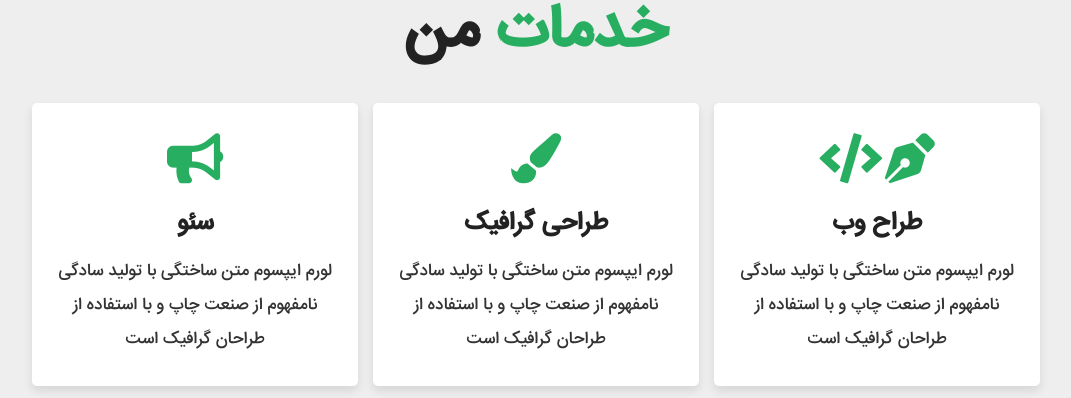
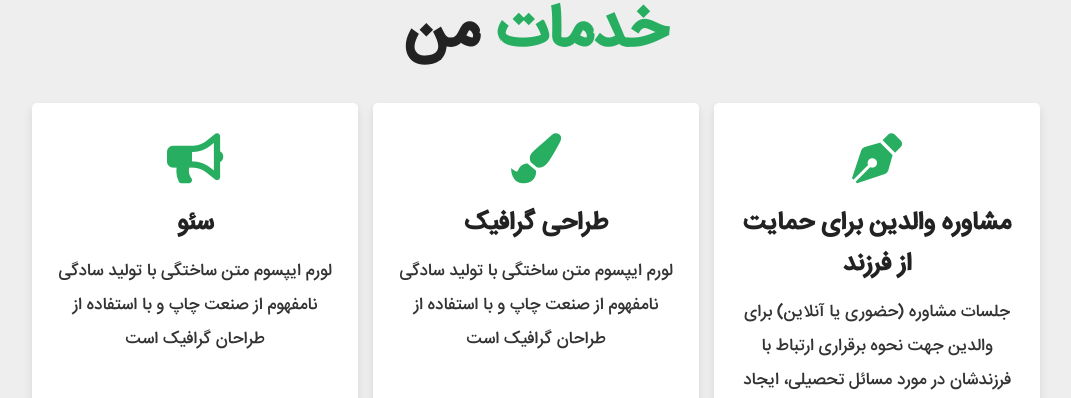
Before and after one commit to Fereidunian/fereidunian.github.io, a plain HTML site: page index.html in a window 1280 px wide. Shown: the part 1637-2035 px from the top of the page, without its empty margins (79-1150 px from the left). Drawn offline with nearby package versions, Linux system fonts and the light colour scheme; files whose address does not match are found by name.

Commit message:
Update index.html

```diff
--- a/index.html
+++ b/index.html
@@ -93,10 +93,9 @@
     <div class="box-container">
 
         <div class="box tilt">
-<i class="fa fa-pen-nib"></i>
-            <i class="fas fa-code"></i>
-            <h3>طراح وب</h3>
-            <p>لورم ایپسوم متن ساختگی با تولید سادگی نامفهوم از صنعت چاپ و با استفاده از طراحان گرافیک است </p>
+        <i class="fa fa-pen-nib"></i>
+            <h3>مشاوره والدین برای حمایت از فرزند</h3>
+            <p>جلسات مشاوره (حضوری یا آنلاین) برای والدین جهت نحوه برقراری ارتباط با فرزندشان در مورد مسائل تحصیلی، ایجاد انگیزه و مدیریت استرس امتحانات.</p>
         </div>
 
         <div class="box tilt">
@@ -262,4 +261,5 @@ VanillaTilt.init(document.querySelectorAll('.tilt'),{
 </script>
 
 </body>
+
 </html>
```
